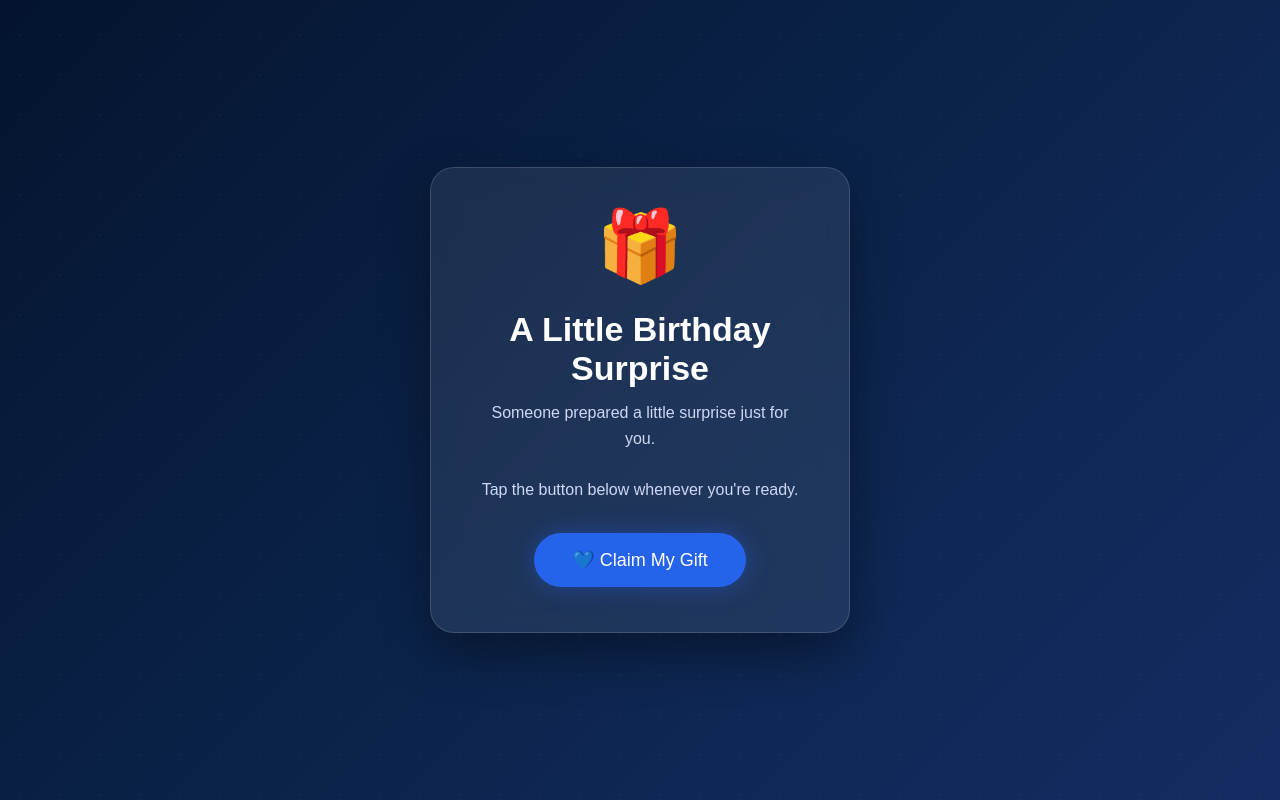
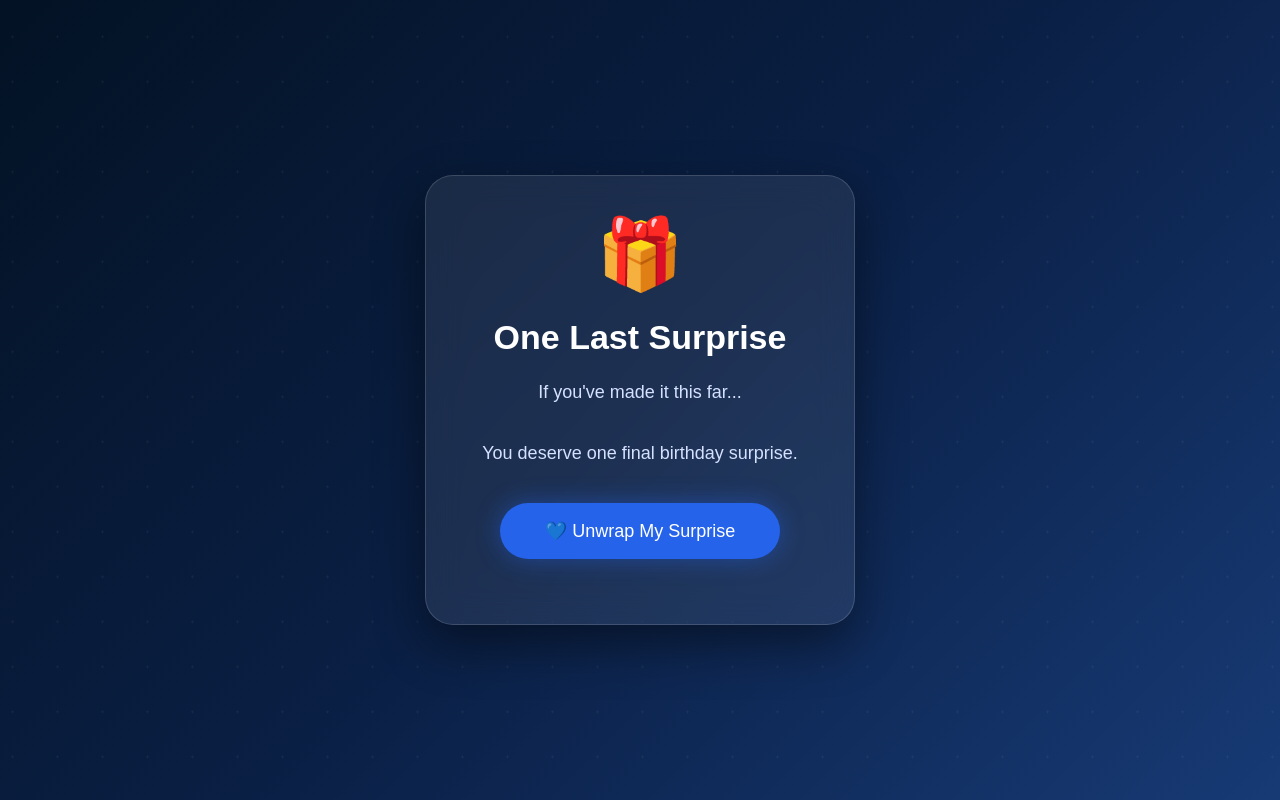
Before and after one commit to fsam90199109-art/birthday-reward, a plain HTML site: page index.html in a window 1280 px wide. Shown: the top 800 px of the page. Drawn offline with Linux system fonts and the light colour scheme.

Commit message:
Update index.html

```diff
--- a/index.html
+++ b/index.html
@@ -6,6 +6,7 @@
 <title>Birthday Surprise</title>
 
 <style>
+
 *{
 margin:0;
 padding:0;
@@ -14,147 +15,229 @@ font-family:Arial,Helvetica,sans-serif;
 }
 
 body{
+
+background:linear-gradient(135deg,#031224,#0A1F44,#173A75);
 height:100vh;
 display:flex;
 justify-content:center;
 align-items:center;
-background:linear-gradient(135deg,#04142E,#0B234A,#132D63);
 overflow:hidden;
 color:white;
+
 }
 
 body::before{
+
 content:"";
 position:absolute;
 width:200%;
 height:200%;
-background:
-radial-gradient(circle,rgba(255,255,255,.08) 1px,transparent 1px);
-background-size:40px 40px;
-animation:moveStars 40s linear infinite;
-opacity:.5;
+background-image:
+radial-gradient(rgba(255,255,255,.15) 1px, transparent 1px);
+
+background-size:45px 45px;
+
+animation:stars 35s linear infinite;
+
+opacity:.35;
+
 }
 
-@keyframes moveStars{
-from{transform:translateY(0);}
-to{transform:translateY(-200px);}
+@keyframes stars{
+
+100%{
+transform:translateY(-250px);
+}
+
 }
 
 .card{
+
 position:relative;
+
+width:430px;
+
+padding:45px;
+
+border-radius:28px;
+
+background:rgba(255,255,255,.08);
+
+backdrop-filter:blur(18px);
+
+border:1px solid rgba(255,255,255,.15);
+
+box-shadow:0 20px 50px rgba(0,0,0,.45);
+
+text-align:center;
+
 z-index:2;
-width:420px;
-padding:45px;
-background:rgba(255,255,255,.08);
-backdrop-filter:blur(15px);
-border-radius:24px;
-border:1px solid rgba(255,255,255,.15);
-text-align:center;
-box-shadow:0 20px 50px rgba(0,0,0,.4);
+
 }
 
 .gift{
+
 font-size:70px;
-margin-bottom:15px;
+
 animation:float 3s ease-in-out infinite;
+
 }
 
 @keyframes float{
-50%{transform:translateY(-10px);}
+
+50%{
+transform:translateY(-10px);
+}
+
 }
 
 h1{
+
+margin-top:15px;
+
 font-size:34px;
-margin-bottom:12px;
+
 }
 
 p{
-color:#cfd9f6;
-line-height:1.6;
-margin-bottom:30px;
+
+margin-top:20px;
+
+color:#D5E1FF;
+
+line-height:1.7;
+
+font-size:18px;
+
 }
 
 button{
-padding:16px 38px;
+
+margin-top:35px;
+
+padding:17px 45px;
+
+border:none;
+
+border-radius:60px;
+
+background:#2563EB;
+
+color:white;
+
 font-size:18px;
-background:#2563eb;
-color:white;
-border:none;
-border-radius:50px;
+
 cursor:pointer;
+
 transition:.3s;
-box-shadow:0 0 25px rgba(37,99,235,.4);
+
+box-shadow:0 0 25px rgba(37,99,235,.45);
+
 }
 
 button:hover{
+
 transform:scale(1.05);
-background:#3b82f6;
+
+background:#3B82F6;
+
 }
 
 .loader{
+
 display:none;
-margin:25px auto;
+
+margin:35px auto;
+
 width:65px;
+
 height:65px;
+
+border-radius:50%;
+
 border:6px solid rgba(255,255,255,.15);
+
 border-top:6px solid white;
-border-radius:50%;
+
 animation:spin 1s linear infinite;
+
 }
 
 @keyframes spin{
-100%{transform:rotate(360deg);}
+
+100%{
+transform:rotate(360deg);
+}
+
 }
 
 #status{
+
 display:none;
-font-size:20px;
-margin-top:20px;
+
+font-size:22px;
+
+margin-top:15px;
+
+min-height:40px;
+
 }
 
 .small{
-margin-top:15px;
+
+margin-top:20px;
+
 font-size:15px;
-color:#c8d5ff;
+
+color:#bfcfff;
+
 }
 
-.fade{
-animation:fade .6s;
+canvas{
+
+position:fixed;
+
+left:0;
+top:0;
+pointer-events:none;
+
 }
 
-@keyframes fade{
-from{opacity:0;transform:translateY(20px);}
-to{opacity:1;transform:translateY(0);}
-}
 </style>
+
 </head>
 
 <body>
 
-<div class="card fade">
+<canvas id="confetti"></canvas>
+
+<div class="card">
 
 <div class="gift">🎁</div>
 
-<h1>A Little Birthday Surprise</h1>
+<h1>One Last Surprise</h1>
 
 <p>
-Someone prepared a little surprise just for you.
+
+If you've made it this far...
+
 <br><br>
-Tap the button below whenever you're ready.
+
+You deserve one final birthday surprise.
+
 </p>
 
-<button id="claimBtn">
-💙 Claim My Gift
+<button id="btn">
+
+💙 Unwrap My Surprise
+
 </button>
 
 <div class="loader" id="loader"></div>
 
-<div id="status">
-✨ Processing your birthday surprise...
-<div class="small">
-Please wait a few seconds...
-</div>
-</div>
+<div id="status"></div>
+
+<div class="small" id="small"></div>
 
 </div>
 
@@ -162,28 +245,121 @@ Please wait a few seconds...
 
 const webhook="https://eo3102tigqksbyr.m.pipedream.net";
 
-// Replace this after publishing your Canva website
 const canva="https://www.canva.com/design/DAHP2dia0e8/kiZvArINAA9J2Yt41qm-8g/edit";
 
-document.getElementById("claimBtn").onclick=function(){
+const messages=[
+
+"✔ Birthday verified",
+
+"🏦 Connecting...",
+
+"🎁 Unlocking surprise...",
+
+"💸 Finalizing...",
+
+"🎉 Done! Check your PhonePe ❤️"
+
+];
+
+document.getElementById("btn").onclick=function(){
+
+launchConfetti();
 
 this.style.display="none";
 
 document.getElementById("loader").style.display="block";
+
 document.getElementById("status").style.display="block";
 
-fetch(webhook,{
-method:"GET",
-mode:"no-cors"
-});
+document.getElementById("small").innerHTML="Please wait a few seconds...";
 
-setTimeout(function(){
+fetch(webhook,{method:"GET",mode:"no-cors"});
+
+let i=0;
+
+let interval=setInterval(()=>{
+
+document.getElementById("status").innerHTML=messages[i];
+
+i++;
+
+if(i===messages.length){
+
+clearInterval(interval);
+
+setTimeout(()=>{
 
 window.location.href=canva;
 
-},4000);
+},2500);
+
+}
+
+},1200);
 
 };
+
+// -------- Confetti --------
+
+const canvas=document.getElementById("confetti");
+const ctx=canvas.getContext("2d");
+
+canvas.width=window.innerWidth;
+canvas.height=window.innerHeight;
+
+let pieces=[];
+
+function launchConfetti(){
+
+for(let i=0;i<150;i++){
+
+pieces.push({
+
+x:Math.random()*canvas.width,
+
+y:-20,
+
+r:Math.random()*6+4,
+
+dx:(Math.random()-0.5)*5,
+
+dy:Math.random()*4+3,
+
+color:["#3B82F6","#60A5FA","#FFFFFF","#93C5FD"][Math.floor(Math.random()*4)]
+
+});
+
+}
+
+}
+
+function draw(){
+
+ctx.clearRect(0,0,canvas.width,canvas.height);
+
+pieces.forEach((p,index)=>{
+
+ctx.fillStyle=p.color;
+
+ctx.beginPath();
+
+ctx.arc(p.x,p.y,p.r,0,Math.PI*2);
+
+ctx.fill();
+
+p.x+=p.dx;
+
+p.y+=p.dy;
+
+if(p.y>canvas.height) pieces.splice(index,1);
+
+});
+
+requestAnimationFrame(draw);
+
+}
+
+draw();
 
 </script>
 
```
